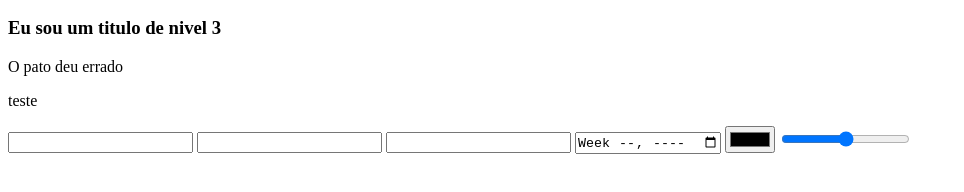
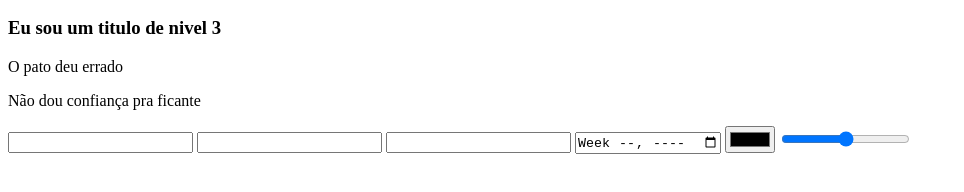
Before and after one commit to alexissma/programacao-web, a plain HTML site: page index.html in a window 1280 px wide. Shown: the part 110-302 px from the top of the page, without its empty margins (0-964 px from the left). Drawn offline with Linux system fonts and the light colour scheme.

Commit message:
Commit maquina local

```diff
--- a/index.html
+++ b/index.html
@@ -10,7 +10,7 @@
     <h2>Eu sou um titulo de nivel 2</h2>
     <h3>Eu sou um titulo de nivel 3</h3>
     <p>O pato deu errado</p>
-    <p>teste</p>
+    <p>Não dou confiança pra ficante</p>
 
     <input type="text">
     <input type="password">
```
